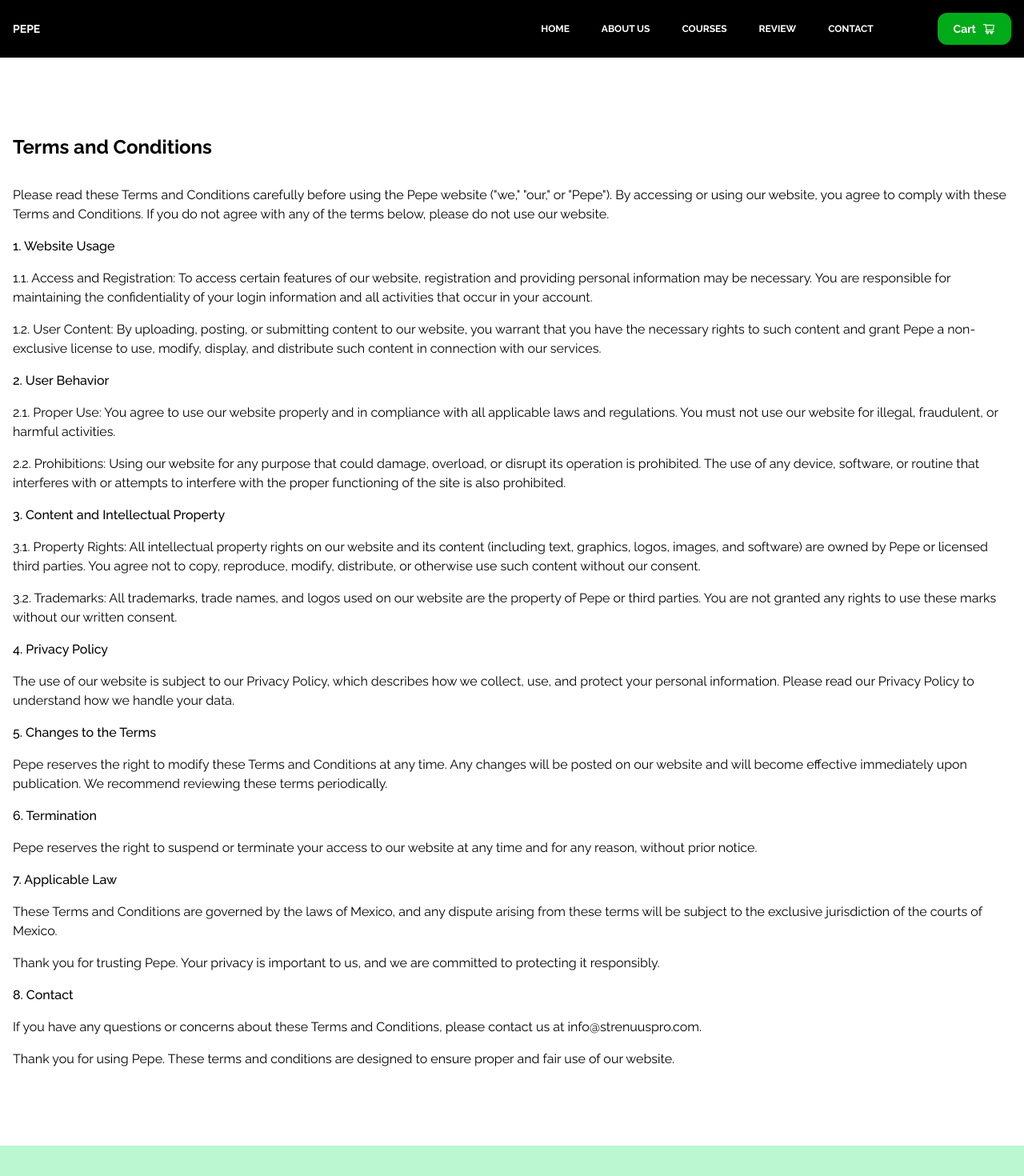
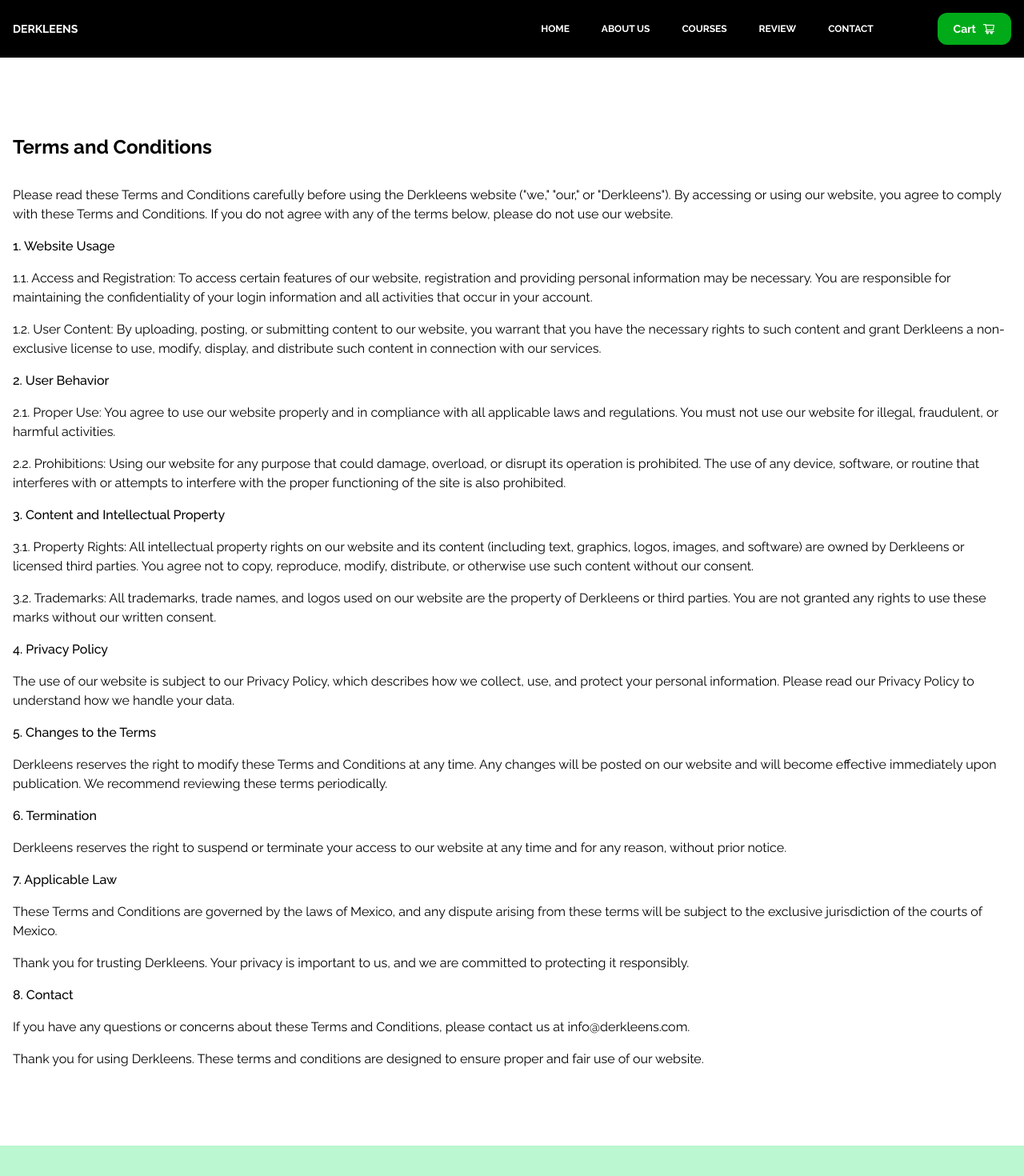
Before and after one commit to juliotwo/derkleens, a Next.js app: page /terms in a window 1280 px wide. Shown: the top 1470 px of the page at 80% size. Built offline with nearby package versions, Linux system fonts and the light colour scheme.

Commit message:
New data

```diff
--- a/src/data/index.js
+++ b/src/data/index.js
@@ -1,5 +1,5 @@
-export const pageName = "Pepe";
-export const email = "info@strenuuspro.com";
+export const pageName = "Derkleens";
+export const email = "info@derkleens.com";
 export const address =
   "MONTE ELBRUZ, 132 PISO 6, INTERIOR 604, COLONIA LOMAS DE CHAPULTEPEC I SECCION, MIGUEL HIDALGO, CIUDAD DE MEXICO, CP 11000";
 export const phoneNumber = "+5620362040";
```
